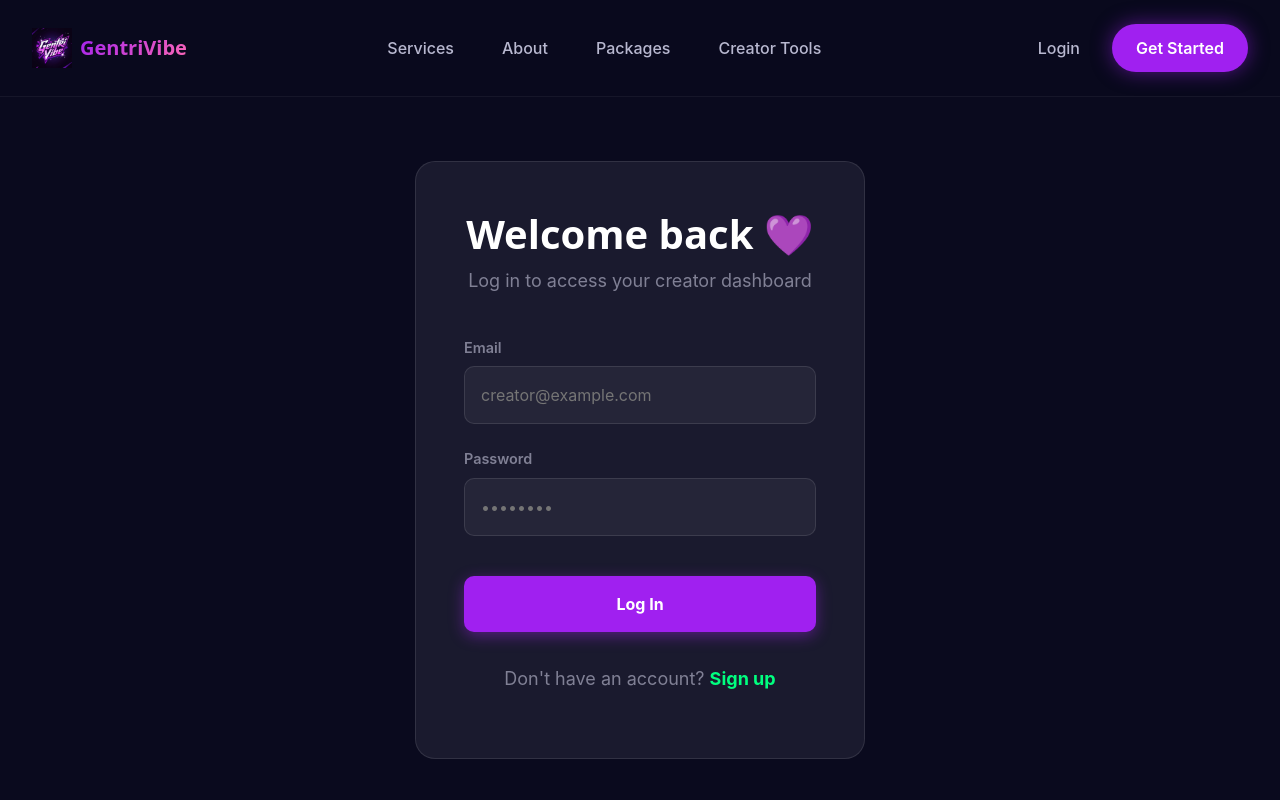
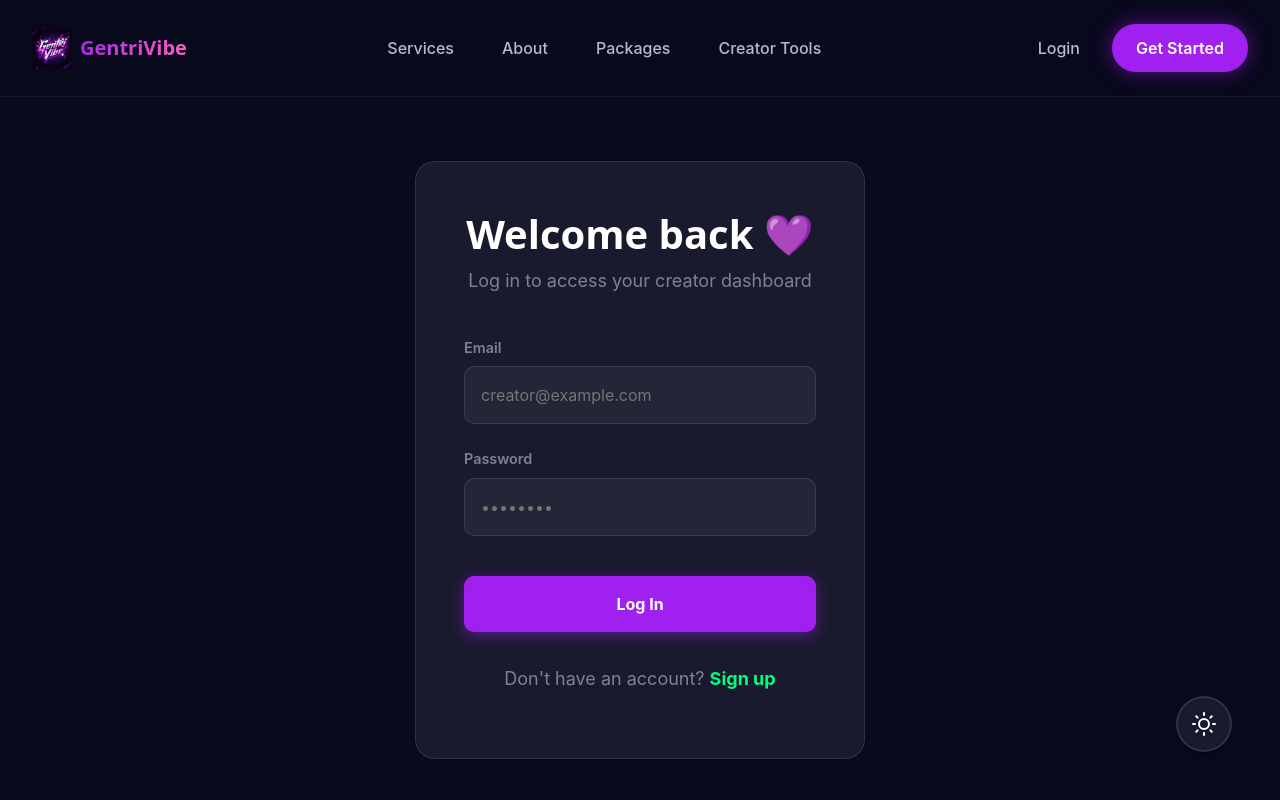
Before and after one commit to Folami/gentri-vibe, a React (Vite) app: page /gentri-vibe/login in a window 1280 px wide. Shown: the top 800 px of the page. Built offline with nearby package versions, Linux system fonts and the light colour scheme.

Commit message:
Darkmode/ligthmode Option feature

```diff
--- a/src/App.jsx
+++ b/src/App.jsx
@@ -12,6 +12,8 @@ import Login from './pages/Login'
 import Signup from './pages/Signup'
 import Dashboard from './pages/Dashboard'
 import CreatorTools from './pages/CreatorTools'
+import BackToTop from './components/BackToTop'
+import ThemeToggle from './components/ThemeToggle'
 
 function App() {
   return (
@@ -30,6 +32,8 @@ function App() {
             <Route path="/dashboard" element={<Dashboard />} />
           </Route>
         </Routes>
+        <BackToTop />
+        <ThemeToggle />
       </div>
     </Router>
   )
--- /dev/null
+++ b/src/components/BackToTop.css
@@ -0,0 +1,62 @@
+/* ============================================
+   BACK TO TOP BUTTON - MOBILE-FIRST
+   ============================================ */
+
+.back-to-top {
+  position: fixed;
+  bottom: 80px;
+  right: var(--space-md);
+  width: 48px;
+  height: 48px;
+  border-radius: 50%;
+  background: linear-gradient(135deg, var(--neon-purple) 0%, var(--neon-pink) 100%);
+  color: var(--text-primary);
+  border: none;
+  cursor: pointer;
+  display: flex;
+  align-items: center;
+  justify-content: center;
+  box-shadow: var(--shadow-glow);
+  z-index: var(--z-fixed);
+  transition: all var(--transition-base);
+  animation: fadeIn 0.3s ease;
+}
+
+.back-to-top:hover,
+.back-to-top:focus {
+  transform: translateY(-4px);
+  box-shadow: 0 0 30px rgba(160, 32, 240, 0.8);
+}
+
+.back-to-top:active {
+  transform: translateY(-2px);
+}
+
+.back-to-top svg {
+  width: 24px;
+  height: 24px;
+}
+
+/* ============================================
+   RESPONSIVE BREAKPOINTS
+   ============================================ */
+
+@media (min-width: 768px) {
+  .back-to-top {
+    width: 56px;
+    height: 56px;
+    bottom: var(--space-2xl);
+    right: var(--space-xl);
+  }
+
+  .back-to-top svg {
+    width: 28px;
+    height: 28px;
+  }
+}
+
+@media (min-width: 1024px) {
+  .back-to-top {
+    right: var(--space-2xl);
+  }
+}
--- /dev/null
+++ b/src/components/BackToTop.jsx
@@ -0,0 +1,57 @@
+import { useState, useEffect } from 'react'
+import './BackToTop.css'
+
+const BackToTop = () => {
+  const [isVisible, setIsVisible] = useState(false)
+
+  // Show button when page is scrolled down 300px
+  useEffect(() => {
+    const toggleVisibility = () => {
+      if (window.pageYOffset > 300) {
+        setIsVisible(true)
+      } else {
+        setIsVisible(false)
+      }
+    }
+
+    window.addEventListener('scroll', toggleVisibility)
+
+    return () => {
+      window.removeEventListener('scroll', toggleVisibility)
+    }
+  }, [])
+
+  const scrollToTop = () => {
+    window.scrollTo({
+      top: 0,
+      behavior: 'smooth'
+    })
+  }
+
+  return (
+    <>
+      {isVisible && (
+        <button
+          onClick={scrollToTop}
+          className="back-to-top"
+          aria-label="Scroll to top"
+        >
+          <svg
+            width="24"
+            height="24"
+            viewBox="0 0 24 24"
+            fill="none"
+            stroke="currentColor"
+            strokeWidth="2"
+            strokeLinecap="round"
+            strokeLinejoin="round"
+          >
+            <path d="M12 19V5M5 12l7-7 7 7" />
+          </svg>
+        </button>
+      )}
+    </>
+  )
+}
+
+export default BackToTop
--- /dev/null
+++ b/src/components/ThemeToggle.css
@@ -0,0 +1,75 @@
+/* ============================================
+   THEME TOGGLE - MOBILE-FIRST
+   ============================================ */
+
+.theme-toggle {
+  position: fixed;
+  bottom: var(--space-md);
+  right: var(--space-md);
+  width: 48px;
+  height: 48px;
+  border-radius: 50%;
+  background-color: var(--bg-card);
+  border: 2px solid rgba(255, 255, 255, 0.1);
+  color: var(--text-primary);
+  cursor: pointer;
+  display: flex;
+  align-items: center;
+  justify-content: center;
+  z-index: var(--z-fixed);
+  transition: all var(--transition-base);
+  box-shadow: var(--shadow-md);
+}
+
+.theme-toggle:hover,
+.theme-toggle:focus {
+  background-color: var(--bg-card-hover);
+  border-color: var(--neon-purple);
+  transform: rotate(15deg) scale(1.05);
+  box-shadow: var(--shadow-glow);
+}
+
+.theme-toggle:active {
+  transform: rotate(15deg) scale(0.95);
+}
+
+.theme-toggle svg {
+  width: 20px;
+  height: 20px;
+  transition: transform var(--transition-base);
+}
+
+/* ============================================
+   RESPONSIVE BREAKPOINTS
+   ============================================ */
+
+@media (min-width: 768px) {
+  .theme-toggle {
+    width: 56px;
+    height: 56px;
+    bottom: var(--space-2xl);
+    right: var(--space-xl);
+  }
+
+  .theme-toggle svg {
+    width: 24px;
+    height: 24px;
+  }
+}
+
+@media (min-width: 1024px) {
+  .theme-toggle {
+    right: var(--space-2xl);
+  }
+}
+
+/* Position above BackToTop button when both are visible */
+.back-to-top ~ .theme-toggle {
+  bottom: 140px;
+}
+
+@media (min-width: 768px) {
+  .back-to-top ~ .theme-toggle {
+    bottom: calc(var(--space-2xl) + 72px);
+  }
+}
--- /dev/null
+++ b/src/components/ThemeToggle.jsx
@@ -0,0 +1,62 @@
+import { useState, useEffect } from 'react'
+import './ThemeToggle.css'
+
+const ThemeToggle = () => {
+  const [isDark, setIsDark] = useState(true) // Default to dark mode
+
+  useEffect(() => {
+    // Check for saved theme preference or default to dark
+    const savedTheme = localStorage.getItem('theme') || 'dark'
+    setIsDark(savedTheme === 'dark')
+    document.documentElement.setAttribute('data-theme', savedTheme)
+  }, [])
+
+  const toggleTheme = () => {
+    const newTheme = isDark ? 'light' : 'dark'
+    setIsDark(!isDark)
+    document.documentElement.setAttribute('data-theme', newTheme)
+    localStorage.setItem('theme', newTheme)
+  }
+
+  return (
+    <button
+      onClick={toggleTheme}
+      className="theme-toggle"
+      aria-label={`Switch to ${isDark ? 'light' : 'dark'} mode`}
+      title={`Switch to ${isDark ? 'light' : 'dark'} mode`}
+    >
+      {isDark ? (
+        // Sun icon for light mode
+        <svg
+          width="20"
+          height="20"
+          viewBox="0 0 24 24"
+          fill="none"
+          stroke="currentColor"
+          strokeWidth="2"
+          strokeLinecap="round"
+          strokeLinejoin="round"
+        >
+          <circle cx="12" cy="12" r="5" />
+          <path d="M12 1v2M12 21v2M4.22 4.22l1.42 1.42M18.36 18.36l1.42 1.42M1 12h2M21 12h2M4.22 19.78l1.42-1.42M18.36 5.64l1.42-1.42" />
+        </svg>
+      ) : (
+        // Moon icon for dark mode
+        <svg
+          width="20"
+          height="20"
+          viewBox="0 0 24 24"
+          fill="none"
+          stroke="currentColor"
+          strokeWidth="2"
+          strokeLinecap="round"
+          strokeLinejoin="round"
+        >
+          <path d="M21 12.79A9 9 0 1 1 11.21 3 7 7 0 0 0 21 12.79z" />
+        </svg>
+      )}
+    </button>
+  )
+}
+
+export default ThemeToggle
--- a/src/index.css
+++ b/src/index.css
@@ -115,6 +115,36 @@
   --container-md: 768px;
   --container-lg: 1024px;
   --container-xl: 1280px;
+}
+
+/* ============================================
+   LIGHT MODE THEME
+   ============================================ */
+[data-theme="light"] {
+  /* Light mode color overrides */
+  --bg-primary: #f8f9fa;
+  --bg-secondary: #ffffff;
+  --bg-card: #ffffff;
+  --bg-card-hover: #f1f3f5;
+
+  /* Text colors for light mode */
+  --text-primary: #1a1a2e;
+  --text-secondary: #4a4a5e;
+  --text-muted: #6c757d;
+
+  /* Keep neon accents but adjust for light background */
+  --neon-purple: #7c3aed;
+  --neon-pink: #ec4899;
+  --neon-blue: #0ea5e9;
+  --neon-green: #10b981;
+
+  /* Adjust shadows for light mode */
+  --shadow-sm: 0 1px 2px rgba(0, 0, 0, 0.05);
+  --shadow-md: 0 4px 6px rgba(0, 0, 0, 0.07);
+  --shadow-lg: 0 10px 15px rgba(0, 0, 0, 0.1);
+  --shadow-xl: 0 20px 25px rgba(0, 0, 0, 0.15);
+  --shadow-glow: 0 0 20px rgba(124, 58, 237, 0.3);
+  --shadow-glow-green: 0 0 20px rgba(16, 185, 129, 0.3);
 }
 
 /* ============================================
```
